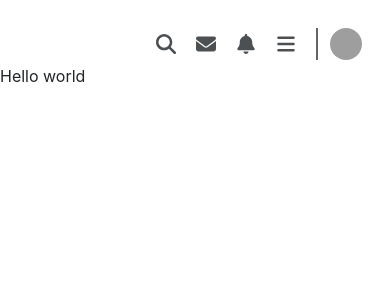
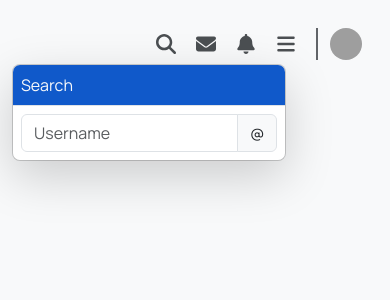
Before and after one commit to zhackdtech/Financial-Dashboard, a React (Create React App) app: page / in a window 390 px wide. Both pictures are taken after a click on the link 176 px from the left and 44 px from the top of the page. Shown: the top 300 px of the page. Built offline with nearby package versions, Linux system fonts and the light colour scheme; grey boxes are pictures that could not be loaded; the HTML template or start-up script is replaced by a standard one.

Commit message:
search in mobile

```diff
--- a/src/layout/index.js
+++ b/src/layout/index.js
@@ -1,5 +1,8 @@
 import { Sidebar } from "primereact/sidebar";
-import React, { useState } from "react";
+import React, { useState, useRef } from "react";
+import Default from "../screens/default.js";
+import { OverlayPanel } from "primereact/overlaypanel";
+import { InputText } from "primereact/inputtext";
 import {
   FaHouse,
   FaChalkboardUser,
@@ -150,10 +153,12 @@ const ClassNames = {
   nav: "navbar",
   topNavLink: "nav-link topNavIcon",
   topNavBurger: "nav-link d-block d-lg-none topnav-icon",
+  topNavSearch: "nav-link d-block d-lg-none topnav-icon",
   mobileSidebar: "mobileSidebar",
 };
 const Layout = (props) => {
   const [visible, setVisible] = useState(false);
+  const op = useRef(null);
   return (
     <>
       {/* start mobile sidebar */}
@@ -333,13 +338,37 @@ const Layout = (props) => {
               {/* just to hide search bar on small screens */}
               <div className="d-block d-lg-none"></div>
               <div class={ClassNames.nav}>
+                <div>
                   <a
                     href="#"
                     style={Styles.topNavIcons}
-                  className={ClassNames.topNavLink}
+                    className={ClassNames.topNavSearch}
+                    onClick={(e) => op.current.toggle(e)}
                   >
                     <FaMagnifyingGlass size={20} />
                   </a>
+                  <OverlayPanel ref={op}>
+                    <div className="container">
+                      <div class="dropdown-menu d-block position-static pt-0 mx-0 rounded-3 shadow-lg bg-white overflow-hidden w-280px">
+                        <div className="p-2 mb-2 bg-body-tertiary border-bottom mybg-primary">
+                          Search
+                        </div>
+                        <div class="input-group px-2">
+                          <input
+                            type="text"
+                            class="form-control"
+                            placeholder="Username"
+                            aria-label="Username"
+                            aria-describedby="basic-addon1"
+                          />
+                          <span class="input-group-text" id="basic-addon1">
+                            @
+                          </span>
+                        </div>
+                      </div>
+                    </div>
+                  </OverlayPanel>
+                </div>
                 <a
                   href="#"
                   style={Styles.topNavIcons}
@@ -374,10 +403,12 @@ const Layout = (props) => {
             {/* end navbar container */}
           </div>
           {/* end navbar */}
+          {/* put the rest of stuffs here */}
+          <div className="container">
+            <Default />
           </div>
-        {/* put the rest of stuffs here */}
-        Hello world
           {/* stuffs end */}
+        </div>
         {/* end main content wrapper */}
       </div>
       {/* end main content */}
--- /dev/null
+++ b/src/screens/default.js
@@ -0,0 +1,10 @@
+
+const defProps = {};
+const Default = (props) => {
+  return (
+    <>
+        main content here
+    </>
+  );
+};
+export default Default;
--- a/src/styles/main.scss
+++ b/src/styles/main.scss
@@ -6,6 +6,9 @@ $darker: #212529;
 $darker-90: rgba(33, 37, 41, 0.7);
 $primary: #1059ca;
 
+*{
+    font-family: "Manrope";
+}
 ::-webkit-scrollbar-track {
   -webkit-box-shadow: inset 0 0 6px rgba(0, 0, 0, 0.3);
   border-radius: 10px;
@@ -25,6 +28,10 @@ $primary: #1059ca;
   -webkit-box-shadow: inset 0 0 6px rgba(0, 0, 0, 0.3);
   background-color: rgba(52, 71, 103, 0.6);
   opacity: 0.6;
+}
+.mybg-primary{
+    background-color: $primary !important;
+    color: $body-bg;
 }
 .userImage {
   &:hover {
@@ -52,6 +59,8 @@ $primary: #1059ca;
   width: 100vw !important;
   margin-left: 0;
   transition: 0.8s all ease-in-out;
+  background-color: $body-bg;
+  min-height: 100vh;
 }
 
 .search-wrapper {
```
Also changed, not shown: src/App.js (+5 -3 lines). Lines whose indentation alone changed are shown as unchanged.
